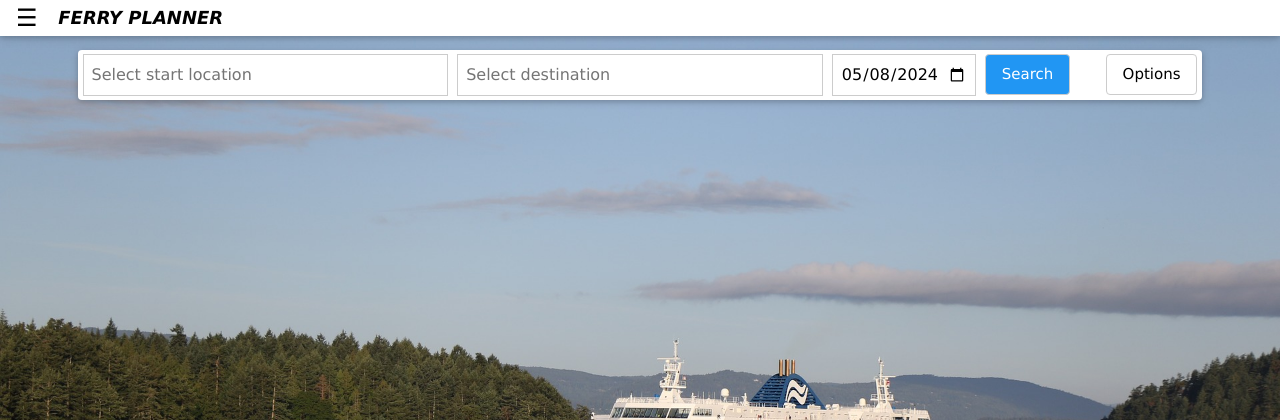
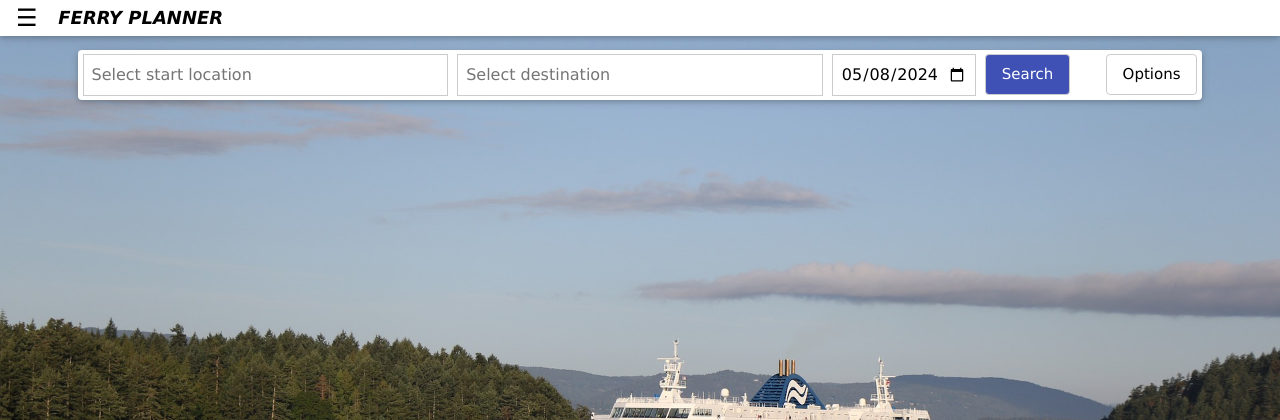
Before and after one commit to lemonyte/ferry-planner, a FastAPI app: page / in a window 1280 px wide. Shown: the top 420 px of the page. Run offline with FastAPI, Linux system fonts and the light colour scheme; data that the repository does not hold is empty; parts of the project's set-up code (start-up, migrations or seed data) failed here and were passed over.

Commit message:
Change search button color to indigo

```diff
--- a/templates/index.html
+++ b/templates/index.html
@@ -37,7 +37,7 @@
         <input class="w3-border" style="width: 9em;" type="date" id="date" title="Travel date" />
       </div>
       <div class="w3-bar-item w3-padding-small w3-cell-middle">
-        <button class="w3-button w3-blue w3-border w3-round-medium" id="submit" onclick="submit();">
+        <button class="w3-button w3-indigo w3-border w3-round-medium" id="submit" onclick="submit();">
           Search
         </button>
       </div>
```
